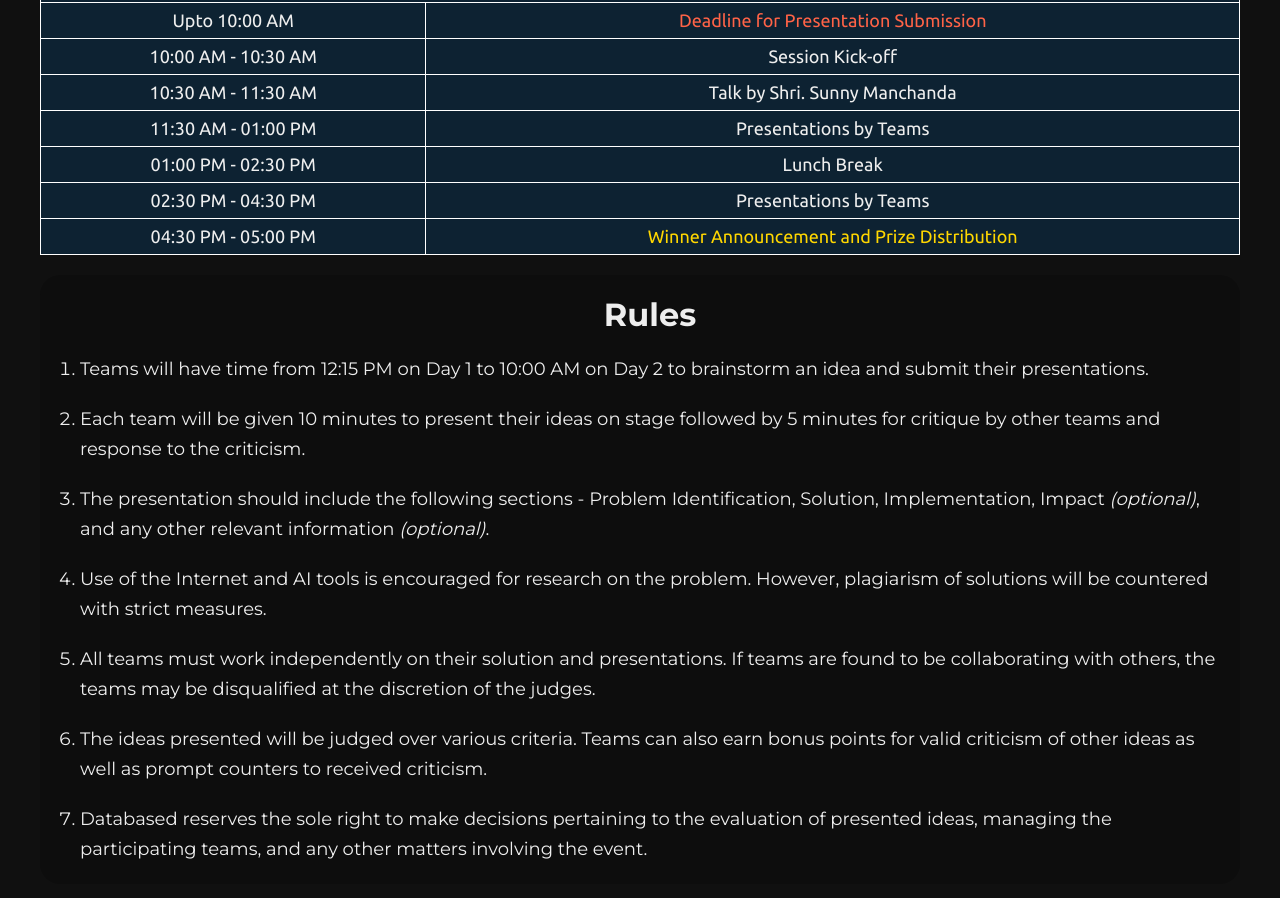
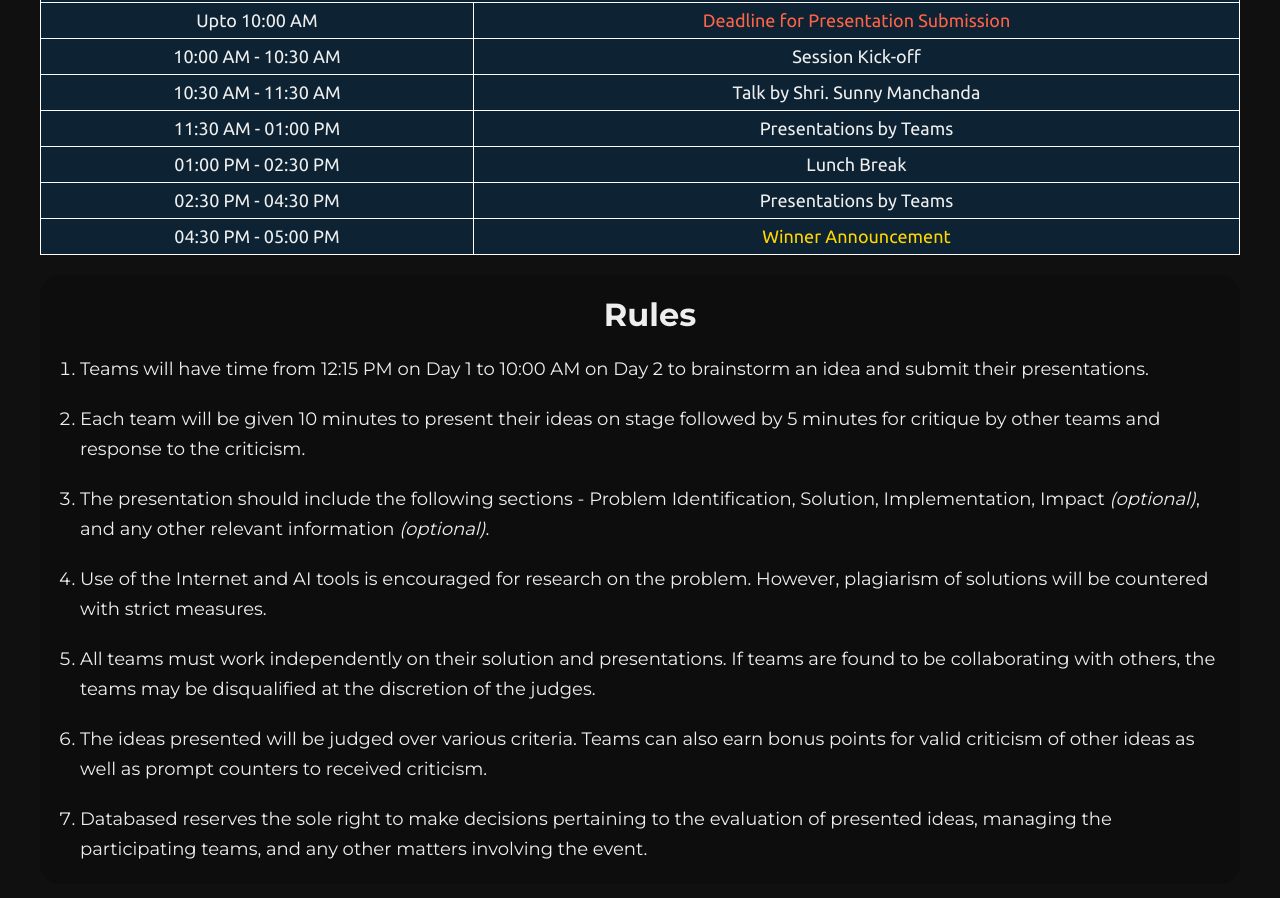
Before and after one commit to kevalpithadiya/databasediisc.github.io, a plain HTML site: page pages/ideathon/index.html in a window 1280 px wide. Shown: the part 1189-2087 px from the top of the page. Drawn offline with nearby package versions, Linux system fonts and the light colour scheme.

Commit message:
Update Schedule

```diff
--- a/pages/ideathon/index.html
+++ b/pages/ideathon/index.html
@@ -150,7 +150,7 @@
           </tr>
           <tr>
             <td>04:30 PM - 05:00 PM</td>
-            <td style="color: gold">Winner Announcement and Prize Distribution</td>
+            <td style="color: gold">Winner Announcement</td>
           </tr>
         </table>
       </div>
```
